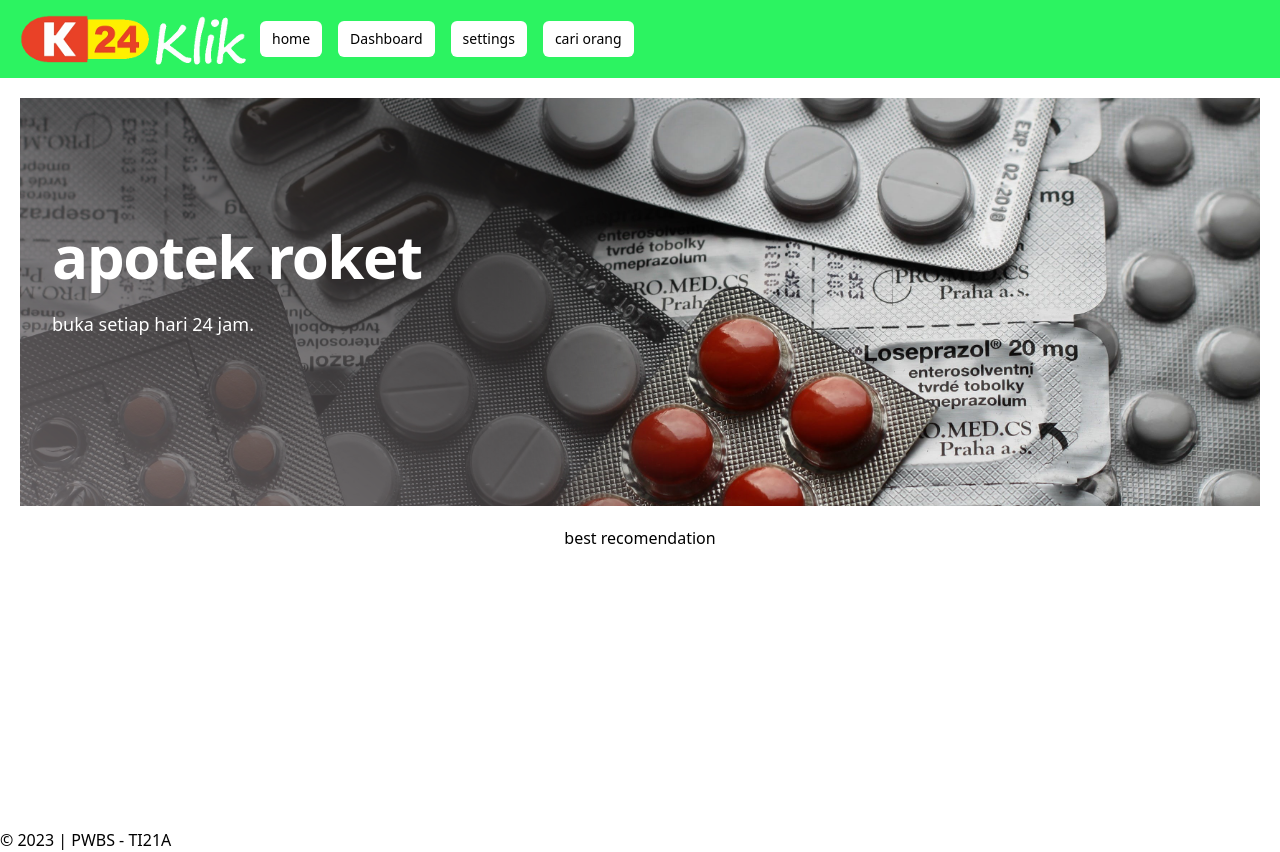
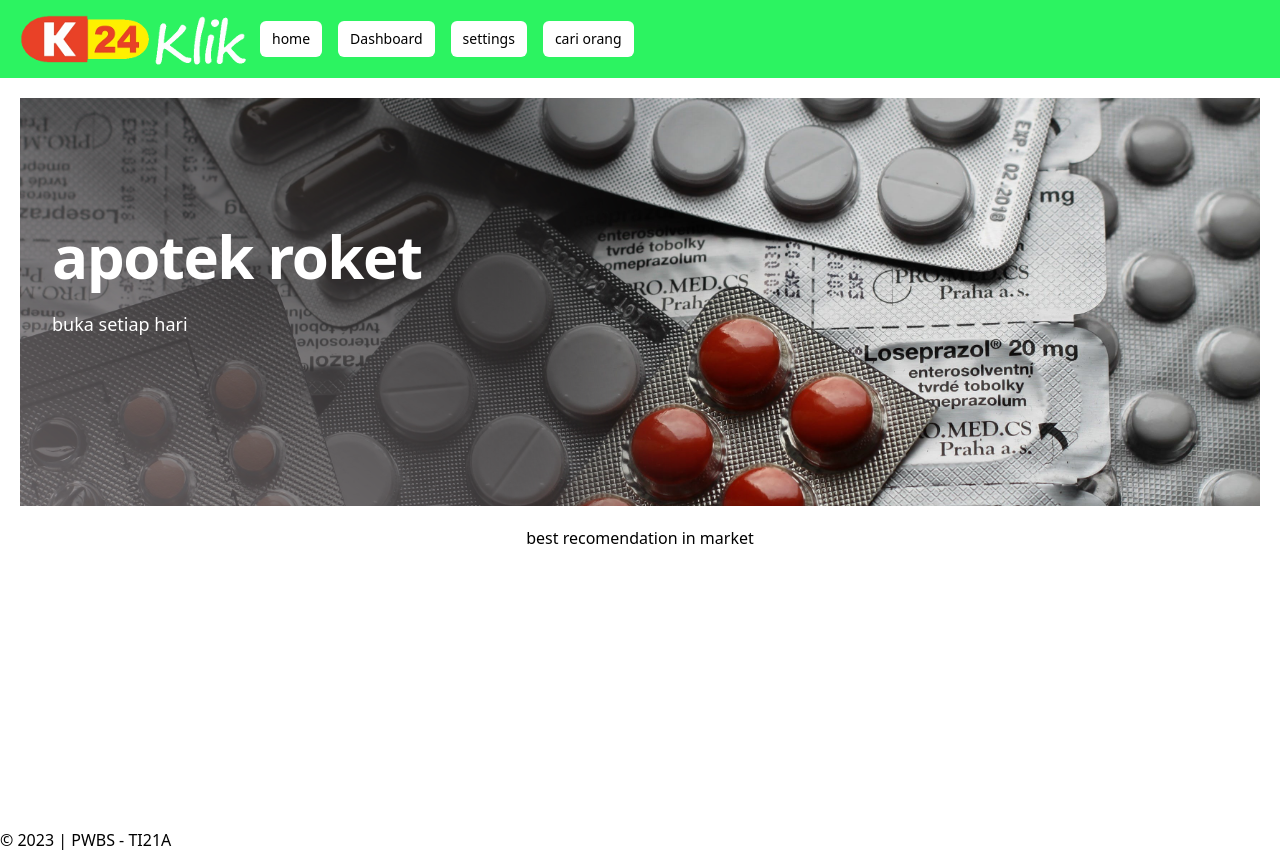
Before and after one commit to RendyAntiBacok/TA-PWBS-TI21A-KELOMPOK-PENERBANG-ROKET, a Next.js app in the folder Frontend/: page / in a window 1280 px wide. Built offline with nearby package versions, Linux system fonts and the light colour scheme.

Commit message:
abdal:memperbaiki beberapa bagian page

```diff
--- a/Frontend/app/cari/[slug]/page.tsx
+++ b/Frontend/app/cari/[slug]/page.tsx
@@ -20,7 +20,7 @@ export default async function Detailcari({ params }: { params: { slug: string }
         {JSON.stringify(dataUser)}
       </div>
       <div style={{marginTop:"10px"}}>
-      <suspanse fallback={<div>mencoba menampilkan repository....</div>}>
+      <suspanse fallback={<div> sedang mencoba menampilkan data obat....</div>}>
       <repoList slug={params.slug}/>
       </suspanse>
     </div>
--- a/Frontend/app/page.tsx
+++ b/Frontend/app/page.tsx
@@ -17,7 +17,7 @@ export default function  Mainpage() {
         <div className="mx-auto max-w-7xl px-6 lg:px-8">
           <div className="mx-auto max-w-2xl lg:mx-0">
             <h2 className=" text-4xl font-bold tracking-tight text-white sm:text-6xl">apotek roket</h2>
-            <p className=" mt-6 font-medium text-lg leading-2 text-white">buka setiap hari 24 jam.</p>
+            <p className=" mt-6 font-medium text-lg leading-2 text-white">buka setiap hari</p>
           </div>
           <div className="mx-auto mt-10 max-w-2xl lg:mx-0 lg:max-w-none">
             <div className="grid grid-cols-1 gap-x-8 gap-y-6 text-base font-semibold leading-7 text-white sm:grid-cols-2 md:flex lg:gap-x-10">
@@ -30,7 +30,7 @@ export default function  Mainpage() {
 
         <div className="mt-5">
           <div className ="flex justify-center mb-5">
-            <h2> best recomendation</h2>
+            <h2> best recomendation in market</h2>
           </div>
         </div>
 
```
